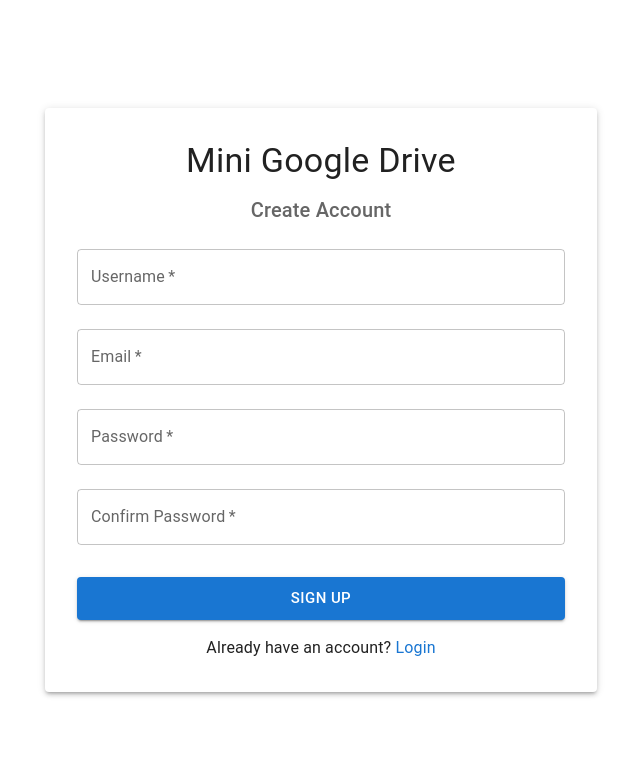
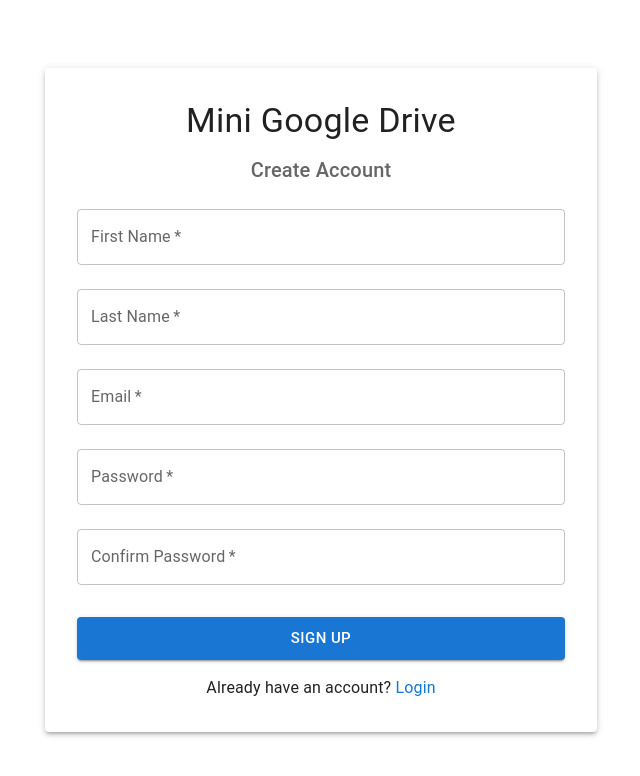
Before and after one commit to Richa-04/Mini-Google-Drive-Dropbox, a React (Create React App) app in the folder frontend/: page /signup in a window 1280 px wide. Shown: the top 776 px of the page, without its empty margins (319-959 px from the left). Built offline with nearby package versions, Linux system fonts and the light colour scheme.

Commit message:
Modified Signup/login

```diff
--- a/frontend/package.json
+++ b/frontend/package.json
@@ -15,7 +15,7 @@
     "react": "^19.2.0",
     "react-dom": "^19.2.0",
     "react-icons": "^5.5.0",
-    "react-router-dom": "^7.9.5",
+    "react-router-dom": "^6.30.1",
     "react-scripts": "5.0.1",
     "web-vitals": "^2.1.4"
   },
--- a/frontend/src/components/Signup.jsx
+++ b/frontend/src/components/Signup.jsx
@@ -5,7 +5,13 @@
 import { Container, Box, TextField, Button, Typography, Paper, Alert } from '@mui/material';
 
 const Signup = () => {
-    const [formData, setFormData] = useState({ username: '', email: '', password: '', confirmPassword: '' });
+    const [formData, setFormData] = useState({
+        firstName: '',
+        lastName: '',
+        email: '',
+        password: '',
+        confirmPassword: ''
+    });
     const [error, setError] = useState('');
     const [loading, setLoading] = useState(false);
     const { login } = useContext(AuthContext);
@@ -27,12 +33,12 @@
         setLoading(true);
 
         try {
-            const { username, email, password } = formData;
-            const response = await authService.signup({ username, email, password });
-            login(response.data.token, response.data.user);
-            navigate('/dashboard');
+            const { firstName, lastName, email, password } = formData;
+            await authService.signup({ firstName, lastName, email, password });
+            // Don't auto-login, just redirect to login page
+            navigate('/login');
         } catch (err) {
-            setError(err.response?.data || 'Signup failed. Please try again.');
+            setError(err.response?.data?.message || 'Signup failed. Please try again.');
         } finally {
             setLoading(false);
         }
@@ -48,12 +54,63 @@
                     {error && <Alert severity="error" sx={{ mb: 2 }}>{error}</Alert>}
 
                     <Box component="form" onSubmit={handleSubmit}>
-                        <TextField fullWidth label="Username" name="username" value={formData.username} onChange={handleChange} margin="normal" required />
-                        <TextField fullWidth label="Email" type="email" name="email" value={formData.email} onChange={handleChange} margin="normal" required />
-                        <TextField fullWidth label="Password" type="password" name="password" value={formData.password} onChange={handleChange} margin="normal" required />
-                        <TextField fullWidth label="Confirm Password" type="password" name="confirmPassword" value={formData.confirmPassword} onChange={handleChange} margin="normal" required />
-                        <Button type="submit" fullWidth variant="contained" size="large" disabled={loading} sx={{ mt: 3, mb: 2 }}>
-                            {loading ? 'Creating Account...' : 'Sign Up'}
+                        <TextField
+                            fullWidth
+                            label="First Name"
+                            name="firstName"
+                            value={formData.firstName}
+                            onChange={handleChange}
+                            margin="normal"
+                            required
+                        />
+                        <TextField
+                            fullWidth
+                            label="Last Name"
+                            name="lastName"
+                            value={formData.lastName}
+                            onChange={handleChange}
+                            margin="normal"
+                            required
+                        />
+                        <TextField
+                            fullWidth
+                            label="Email"
+                            type="email"
+                            name="email"
+                            value={formData.email}
+                            onChange={handleChange}
+                            margin="normal"
+                            required
+                        />
+                        <TextField
+                            fullWidth
+                            label="Password"
+                            type="password"
+                            name="password"
+                            value={formData.password}
+                            onChange={handleChange}
+                            margin="normal"
+                            required
+                        />
+                        <TextField
+                            fullWidth
+                            label="Confirm Password"
+                            type="password"
+                            name="confirmPassword"
+                            value={formData.confirmPassword}
+                            onChange={handleChange}
+                            margin="normal"
+                            required
+                        />
+                        <Button
+                            type="submit"
+                            fullWidth
+                            variant="contained"
+                            size="large"
+                            disabled={loading}
+                            sx={{ mt: 3, mb: 2 }}
+                        >
+                            {loading ? 'Creating Account...' : 'SIGN UP'}
                         </Button>
 
                         <Typography align="center">
--- a/frontend/src/context/AuthContext.jsx
+++ b/frontend/src/context/AuthContext.jsx
@@ -13,8 +13,14 @@
         const storedUser = localStorage.getItem('user');
 
         if (storedToken && storedUser) {
-            setToken(storedToken);
-            setUser(JSON.parse(storedUser));
+            try {
+                setToken(storedToken);
+                setUser(JSON.parse(storedUser));
+            } catch (error) {
+                console.error('Error parsing user data:', error);
+                localStorage.removeItem('token');
+                localStorage.removeItem('user');
+            }
         }
         setLoading(false);
     }, []);
```
Also changed, not shown: 3 other files (tests, documents, lock files or other folders).
